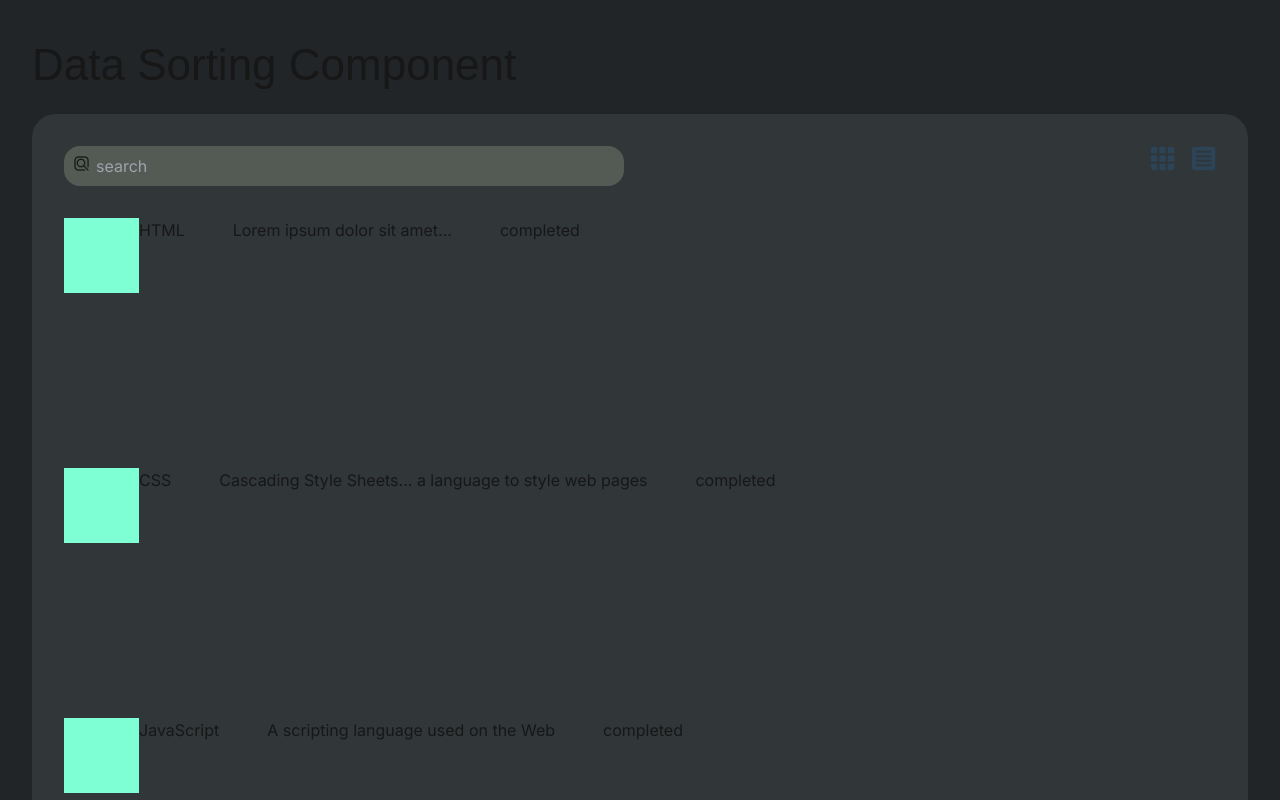
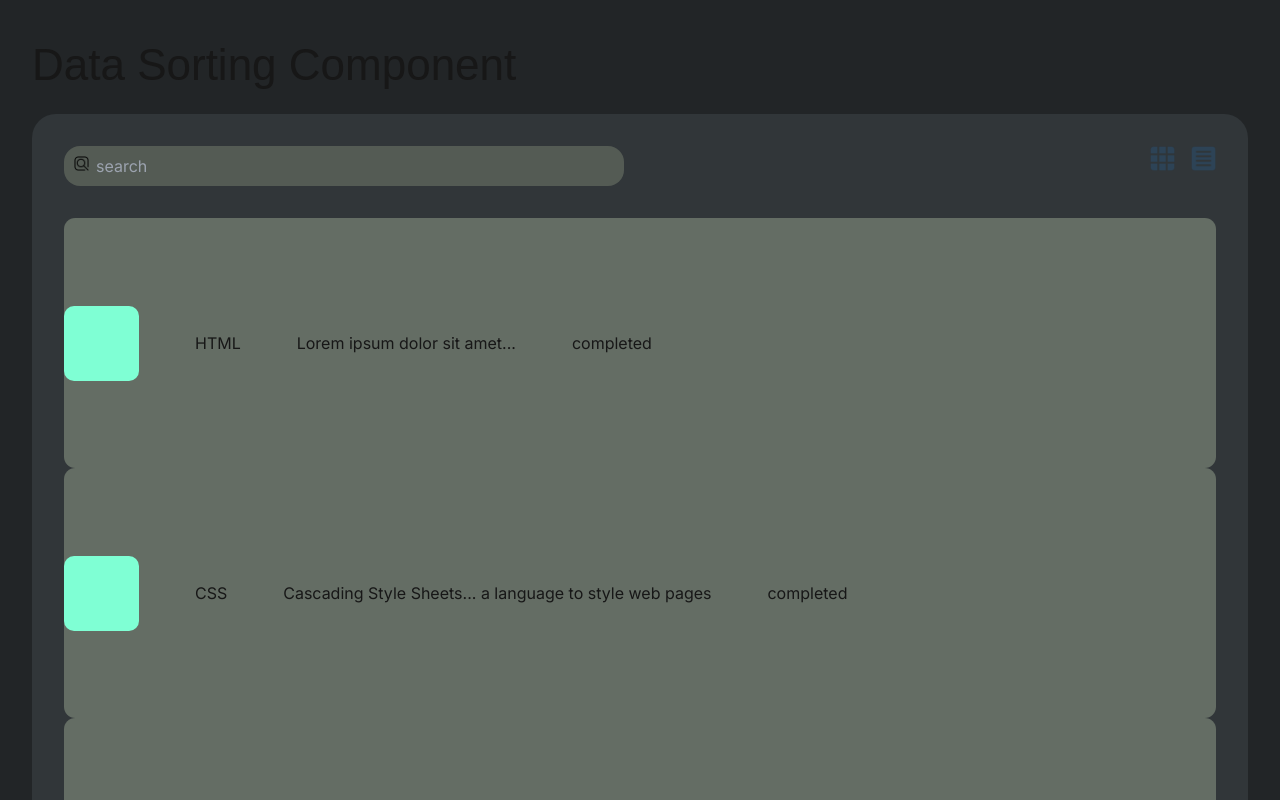
Before and after one commit to jamesbdev/data-sorting-component, a Next.js app in the folder data-sorting-component/: page / in a window 1280 px wide. Shown: the top 800 px of the page. Built offline with nearby package versions, Linux system fonts and the light colour scheme.

Commit message:
add display grid

```diff
--- a/data-sorting-component/src/components/CourseCard.js
+++ b/data-sorting-component/src/components/CourseCard.js
@@ -12,21 +12,15 @@ const CourseCard = (props) => {
         "not-started": "text-gray-500"
     }
     return(
-        <div className="course-card space-x-2.5">
+        <div className={`${props.layout === "grid" ? "flex-col": null } course-card space-x-2.5`}>
             <div className="square-container">
              {/* contains coloured square  */}
             </div>
-            <div className="text-container">
-                <div className="flex justify-between">
-                    <h3>{ props.title }</h3>
-
-
-                </div>
-
+               <h3>{ props.title }</h3>
                 <p>{ props.description }</p>
                 <p className={`status ${statusClasses[props.status.replace(" ", "-")]}`}>{ props.status }</p>
 
-            </div>
+
 
         </div>
     )
--- a/data-sorting-component/src/components/Courses.js
+++ b/data-sorting-component/src/components/Courses.js
@@ -9,16 +9,16 @@ console.log("courses: ", courses);
 
 
 const Courses = (props) => {
-    console.log(props.layout)
     const courseKeys = Object.keys(courses);
     return (
         //courses main container
-        <div className={`flex ${props.layout === "list" ? "flex-col " : "w-1/5" } basis-1/5 flex-wrap justify-center gap-x-7 courses-container`}>
+        <div className={`${props.layout === "list" ? "flex flex-col" : "w-1/5 grid grid-cols-4" } w-4 flex-wrap justify-center gap-x-7 courses-container`}>
             {courseKeys.map((key, index) => (
                 //individual course card
                 <CourseCard
                     key= {index}
                     title={key}
+                    layout={props.layout}
                     description={courses[key].description}
                     status={courses[key].status}
                     color={courses[key].colour}
--- a/data-sorting-component/src/styles/globals.css
+++ b/data-sorting-component/src/styles/globals.css
@@ -46,6 +46,9 @@ h1 {
   border-radius: 0.7rem;
   min-width: 200px;
   display: flex;
+  align-items: center;
+  gap: 3.5rem;
+  background-color: #646d64;
 }
 
 .text-container {
@@ -60,6 +63,7 @@ h1 {
   background-color: aquamarine;
   width: 75px;
   height: 75px;
+  border-radius: 10px;
 }
 
 
```
